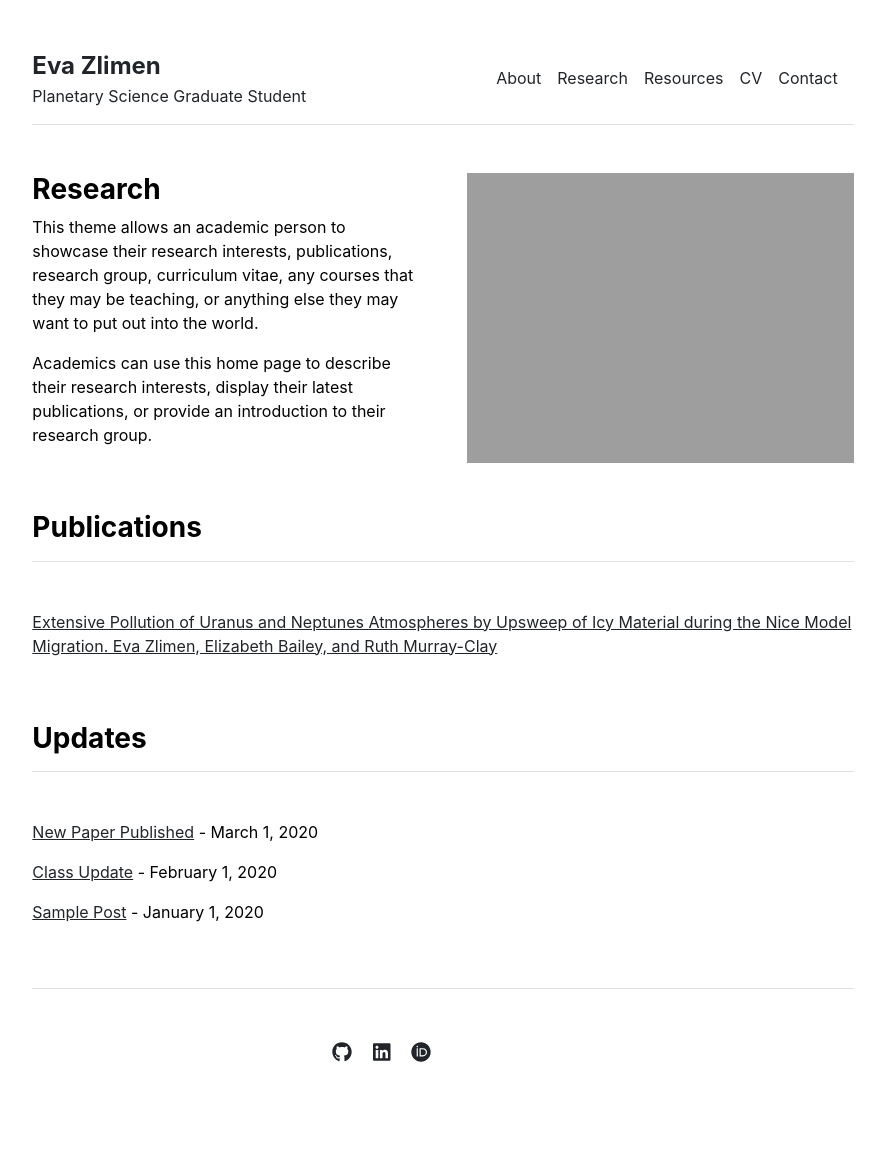
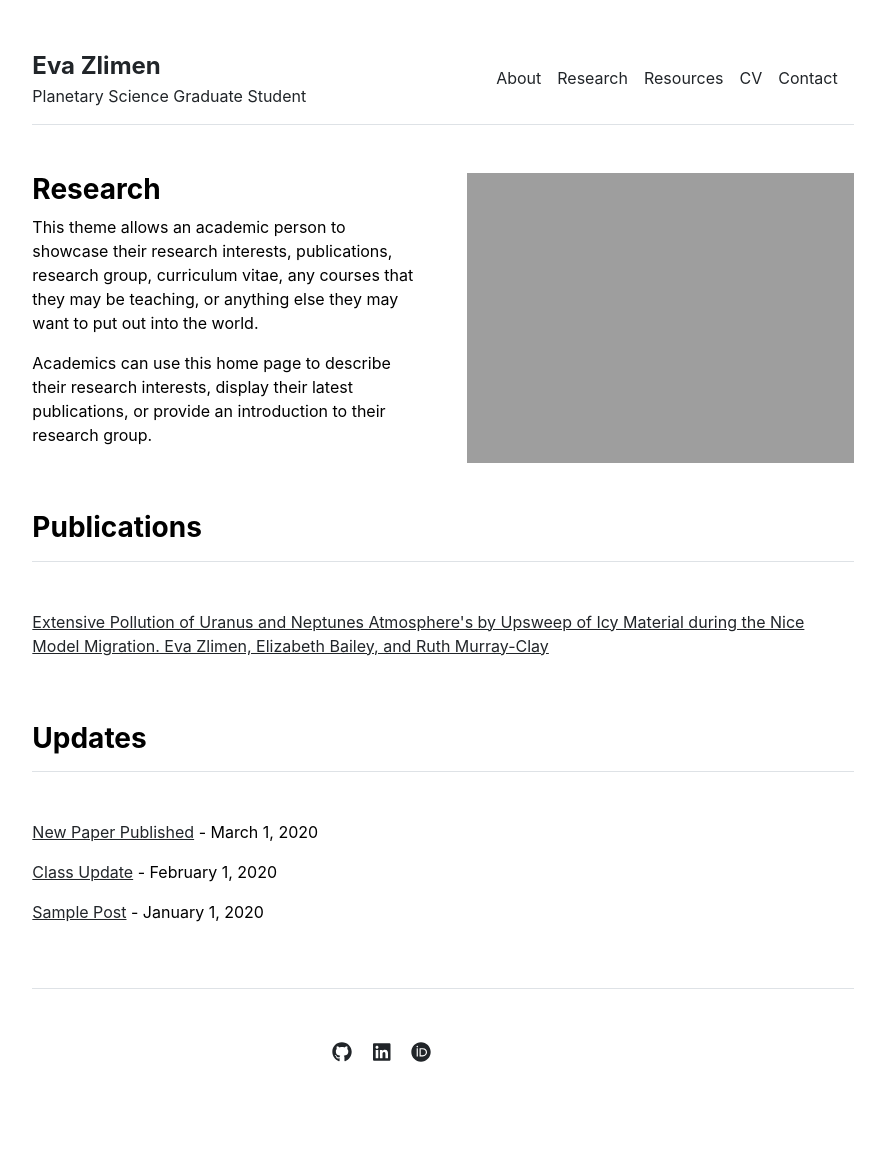
Before and after one commit to evazlimen/evazlimen.github.io, a Jekyll site: the page built from index.md, in a window 1280 px wide. Shown: the whole page, without its empty margins (197-1082 px from the left). Built offline with Jekyll 4.4.1, drawn with Linux system fonts in a browser that asks for light colours.

Commit message:
Update publications.yml

```diff
--- a/_data/publications.yml
+++ b/_data/publications.yml
@@ -1,5 +1,5 @@
 featured:
-- {name: 'Extensive Pollution of Uranus and Neptunes Atmospheres by Upsweep of Icy Material during the Nice Model Migration. Eva Zlimen, Elizabeth Bailey, and Ruth Murray-Clay', url: 'https://ui.adsabs.harvard.edu/abs/2024AJ....168...64Z/abstract'}
+- {name: 'Extensive Pollution of Uranus and Neptunes Atmosphere&#39;s by Upsweep of Icy Material during the Nice Model Migration. Eva Zlimen, Elizabeth Bailey, and Ruth Murray-Clay', url: 'https://ui.adsabs.harvard.edu/abs/2024AJ....168...64Z/abstract'}
 
 index:
 - {name: 'Extensive Pollution of Uranus and Neptunes Atmospheres by Upsweep of Icy Material during the Nice Model Migration. Eva Zlimen, Elizabeth Bailey, and Ruth Murray-Clay', url: 'https://ui.adsabs.harvard.edu/abs/2024AJ....168...64Z/abstract'}
```
